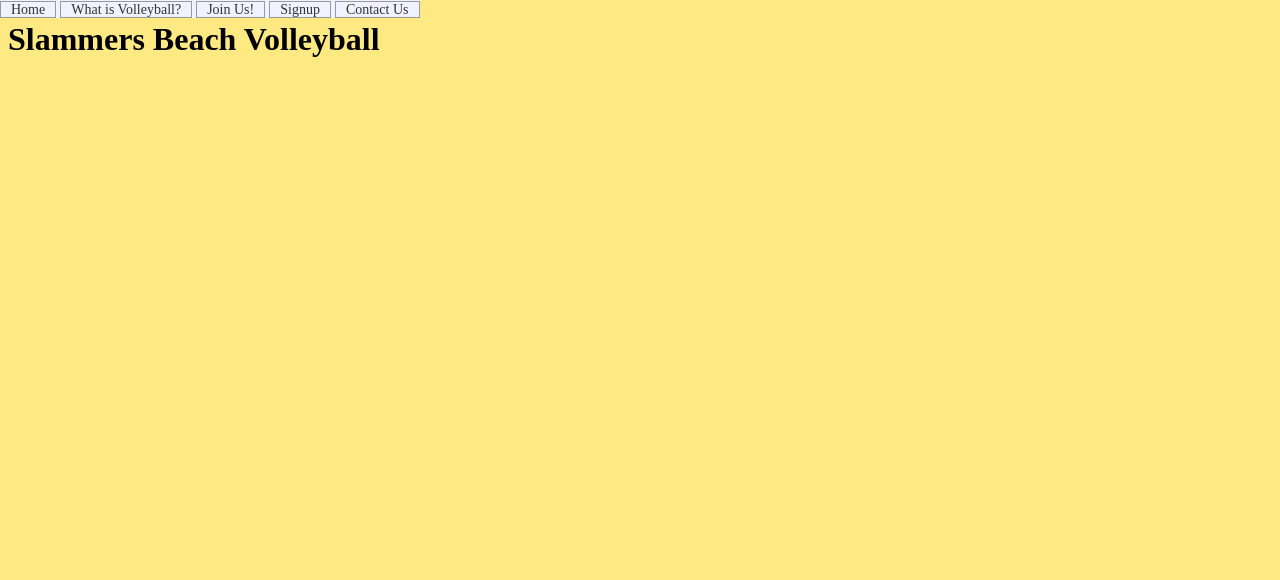
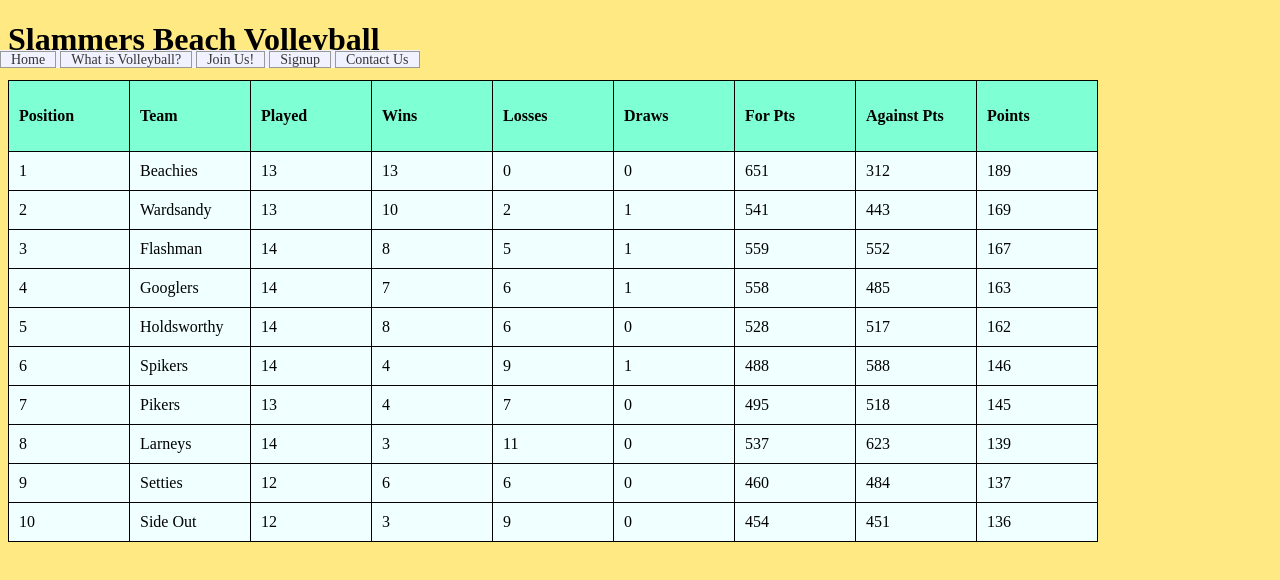
Before and after one commit to Patrick-Mahon/CP1406-VolleyBall, a plain HTML site: page index.html in a window 1280 px wide. Drawn offline with Linux system fonts and the light colour scheme.

Commit message:
Created Ladder table

```diff
--- a/index.html
+++ b/index.html
@@ -28,6 +28,133 @@
 
 </div>
 
+<table>
+    <tr>
+        <th>Position</th>
+        <th>Team</th>
+        <th>Played</th>
+        <th>Wins</th>
+        <th>Losses</th>
+        <th>Draws</th>
+        <th>For Pts</th>
+        <th>Against Pts</th>
+        <th>Points</th>
+    </tr>
+    <tr>
+        <td>1</td>
+        <td>Beachies</td>
+        <td>13</td>
+        <td>13</td>
+        <td>0</td>
+        <td>0</td>
+        <td>651</td>
+        <td>312</td>
+        <td>189</td>
+    </tr>
+    <tr>
+        <td>2</td>
+        <td>Wardsandy</td>
+        <td>13</td>
+        <td>10</td>
+        <td>2</td>
+        <td>1</td>
+        <td>541</td>
+        <td>443</td>
+        <td>169</td>
+    </tr>
+    <tr>
+        <td>3</td>
+        <td>Flashman</td>
+        <td>14</td>
+        <td>8</td>
+        <td>5</td>
+        <td>1</td>
+        <td>559</td>
+        <td>552</td>
+        <td>167</td>
+    </tr>
+    <tr>
+        <td>4</td>
+        <td>Googlers</td>
+        <td>14</td>
+        <td>7</td>
+        <td>6</td>
+        <td>1</td>
+        <td>558</td>
+        <td>485</td>
+        <td>163</td>
+    </tr>
+    <tr>
+        <td>5</td>
+        <td>Holdsworthy</td>
+        <td>14</td>
+        <td>8</td>
+        <td>6</td>
+        <td>0</td>
+        <td>528</td>
+        <td>517</td>
+        <td>162</td>
+    </tr>
+    <tr>
+        <td>6</td>
+        <td>Spikers</td>
+        <td>14</td>
+        <td>4</td>
+        <td>9</td>
+        <td>1</td>
+        <td>488</td>
+        <td>588</td>
+        <td>146</td>
+    </tr>
+    <tr>
+        <td>7</td>
+        <td>Pikers</td>
+        <td>13</td>
+        <td>4</td>
+        <td>7</td>
+        <td>0</td>
+        <td>495</td>
+        <td>518</td>
+        <td>145</td>
+    </tr>
+    <tr>
+        <td>8</td>
+        <td>Larneys</td>
+        <td>14</td>
+        <td>3</td>
+        <td>11</td>
+        <td>0</td>
+        <td>537</td>
+        <td>623</td>
+        <td>139</td>
+    </tr>
+    <tr>
+        <td>9</td>
+        <td>Setties</td>
+        <td>12</td>
+        <td>6</td>
+        <td>6</td>
+        <td>0</td>
+        <td>460</td>
+        <td>484</td>
+        <td>137</td>
+    </tr>
+    <tr>
+        <td>10</td>
+        <td>Side Out</td>
+        <td>12</td>
+        <td>3</td>
+        <td>9</td>
+        <td>0</td>
+        <td>454</td>
+        <td>451</td>
+        <td>136</td>
+    </tr>
+
+
+
+
+</table>
 
 
 
--- a/mainstyles.css
+++ b/mainstyles.css
@@ -1,7 +1,7 @@
 #header ul {
     position: absolute;
     left: 0px;
-    top: 0px;
+    top: 50px;
     margin: 0px;
     padding: 0px;
     background: #f0f3ff;
@@ -38,3 +38,26 @@
 body {
     background-color: #ffe982;
 }
+
+
+table {
+    border-collapse: collapse;
+    background-color: azure;
+}
+th {
+    height: 50px;
+    width: 100px;
+    background-color: aquamarine;
+}
+td {
+
+
+}
+th, td {
+    padding: 10px;
+    text-align: left;
+
+}
+tabel, th, td {
+    border: 1px solid black;
+}
```
Also changed, not shown: sign.html (+18 -0 lines).
